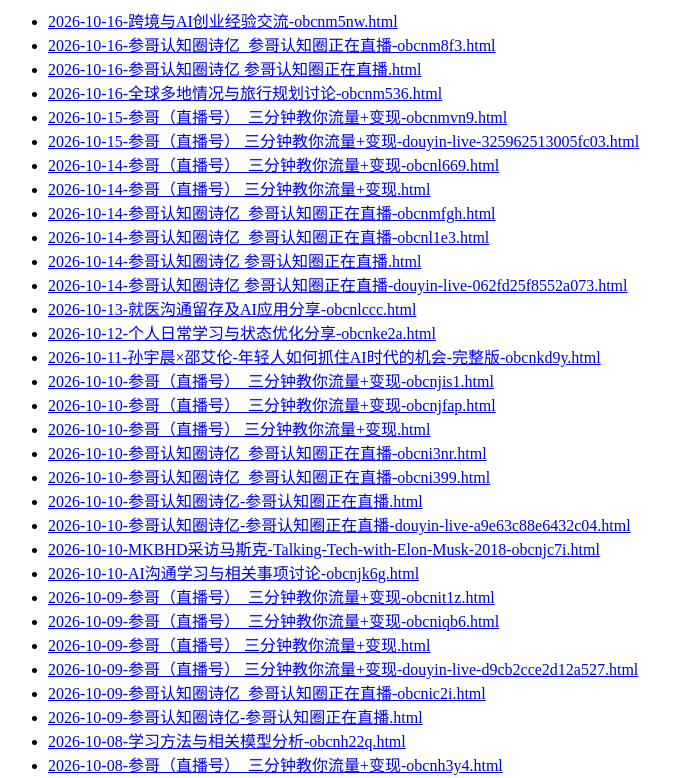
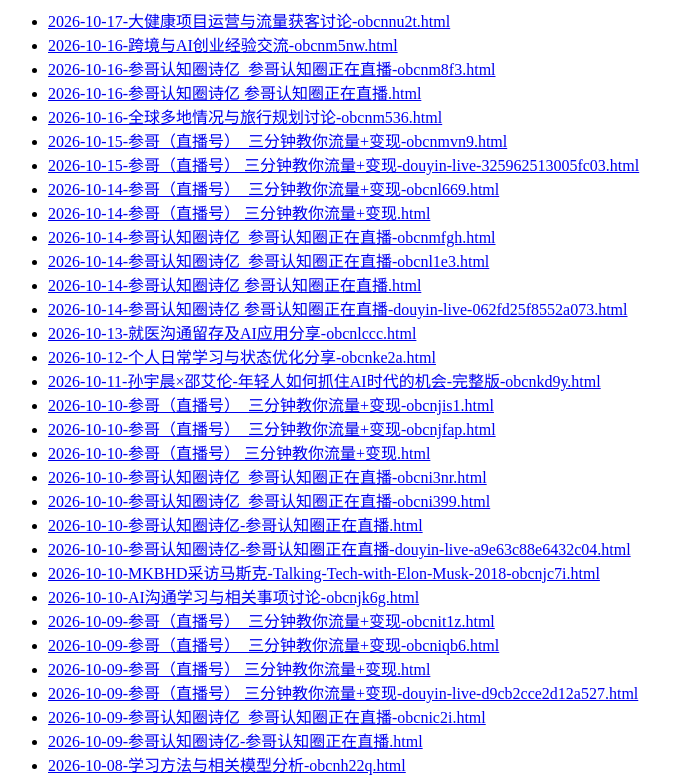
Before and after one commit to liangzai4322/daily-review-cards, a plain HTML site: page docs/meetings/index.html in a window 1280 px wide. Shown: the part 81-859 px from the top of the page, without its empty margins (0-693 px from the left). Drawn offline with Linux system fonts and the light colour scheme.

Commit message:
Update card index

```diff
--- a/docs/meetings/index.html
+++ b/docs/meetings/index.html
@@ -9,6 +9,7 @@
   <main>
     <h1>聚会总结</h1>
     <ul>
+      <li><a href="2026-10-17-大健康项目运营与流量获客讨论-obcnnu2t.html">2026-10-17-大健康项目运营与流量获客讨论-obcnnu2t.html</a></li>
       <li><a href="2026-10-16-跨境与AI创业经验交流-obcnm5nw.html">2026-10-16-跨境与AI创业经验交流-obcnm5nw.html</a></li>
       <li><a href="2026-10-16-参哥认知圈诗亿_参哥认知圈正在直播-obcnm8f3.html">2026-10-16-参哥认知圈诗亿_参哥认知圈正在直播-obcnm8f3.html</a></li>
       <li><a href="2026-10-16-参哥认知圈诗亿 参哥认知圈正在直播.html">2026-10-16-参哥认知圈诗亿 参哥认知圈正在直播.html</a></li>
```
